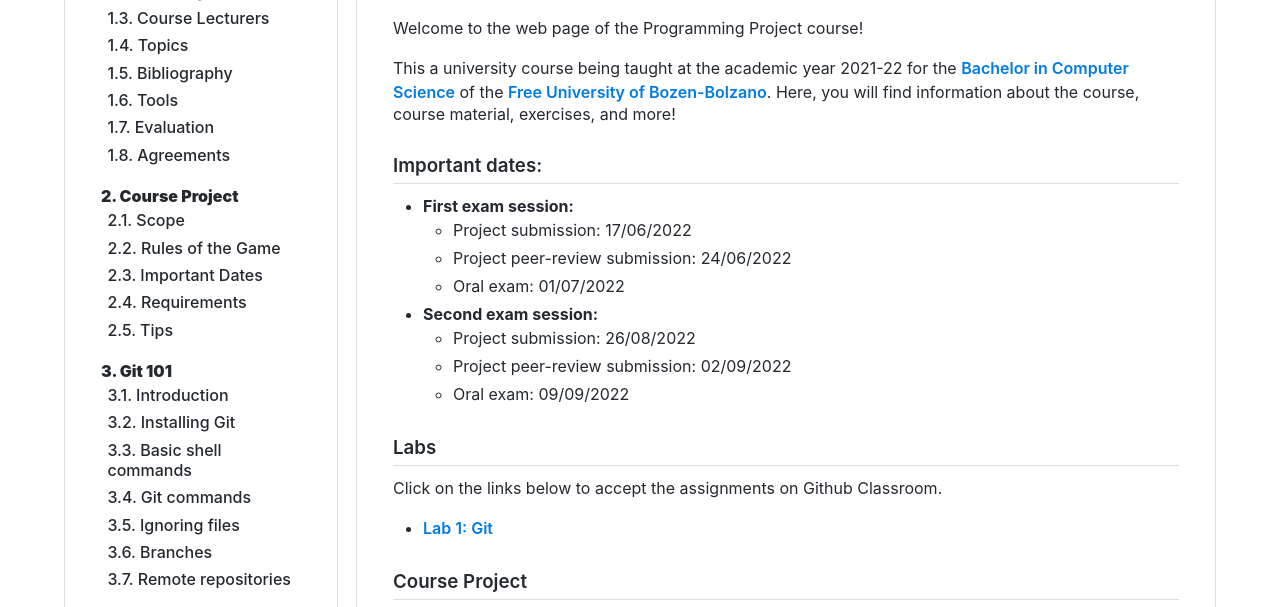
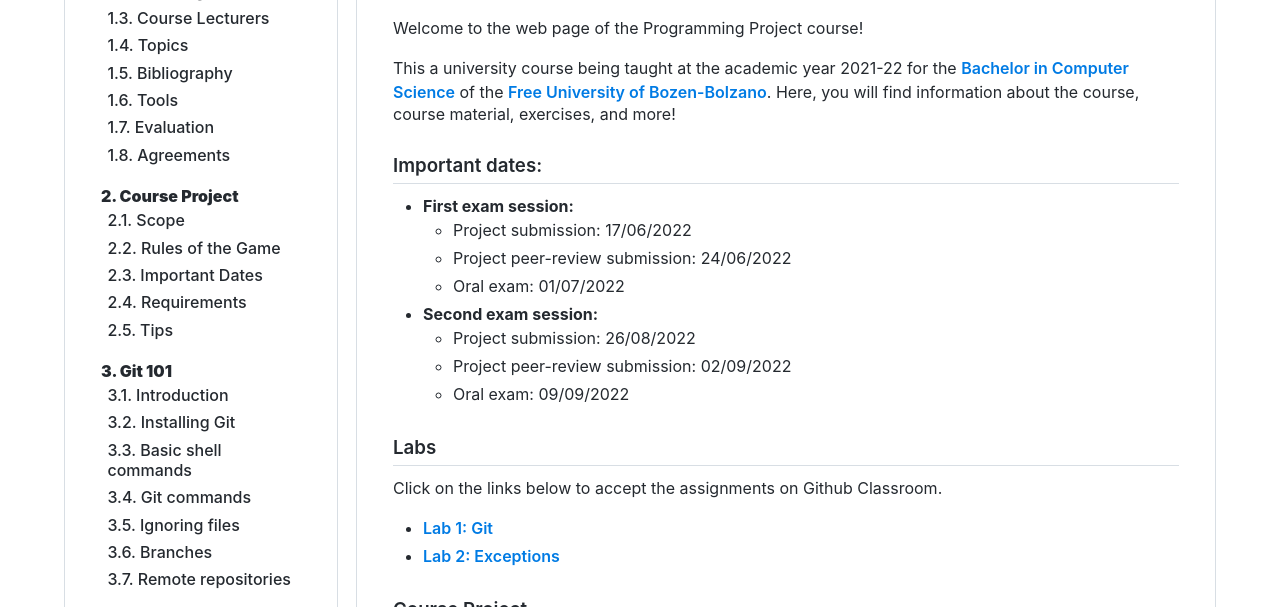
Before and after one commit to Programming-Project-2021-22/programming-project-2021-22.github.io, a Gatsby site: page / in a window 1280 px wide. Shown: the part 165-772 px from the top of the page. Built offline with nearby package versions, Linux system fonts and the light colour scheme; Gatsby itself is replaced by a stand-in of ours.

Commit message:
Add new lab link

```diff
--- a/contents/4-how-java-works/4-memory-model.md
+++ b/contents/4-how-java-works/4-memory-model.md
@@ -7,7 +7,7 @@ subtitle: null
 chapter: 4
 section: 4
 previous: /java/variables-parameters
-next: null
+next: /exceptions/exceptions
 ---
 
 ## JVM's Memory Area
--- a/src/pages/index.js
+++ b/src/pages/index.js
@@ -48,6 +48,7 @@ const IndexPage = ({ data }) => {
         <p>Click on the links below to accept the assignments on Github Classroom.</p>
         <ul>
           <li><a href="https://classroom.github.com/a/v0IH4i39">Lab 1: Git</a></li>
+          <li><a href="https://classroom.github.com/a/O801GQYH">Lab 2: Exceptions</a></li>
         </ul>
         <h3>Course Project</h3>
         <p>Click on the link below to accept the assignment for the course project on Github Classroom.</p>
```
